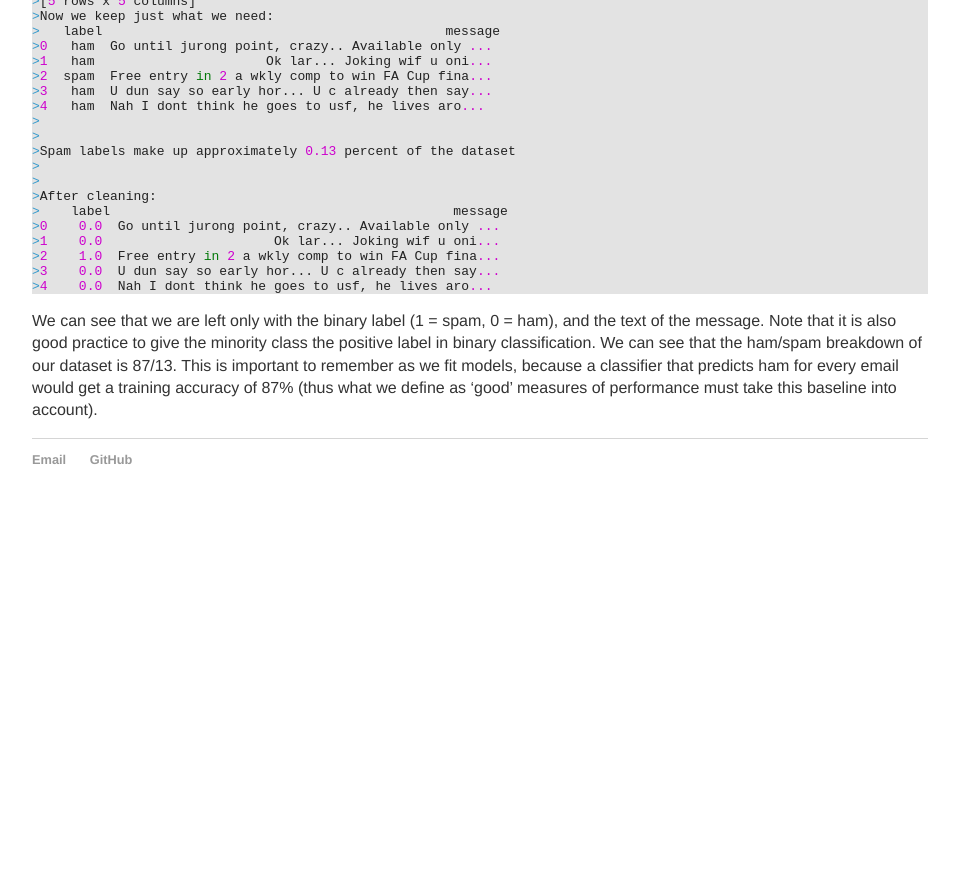
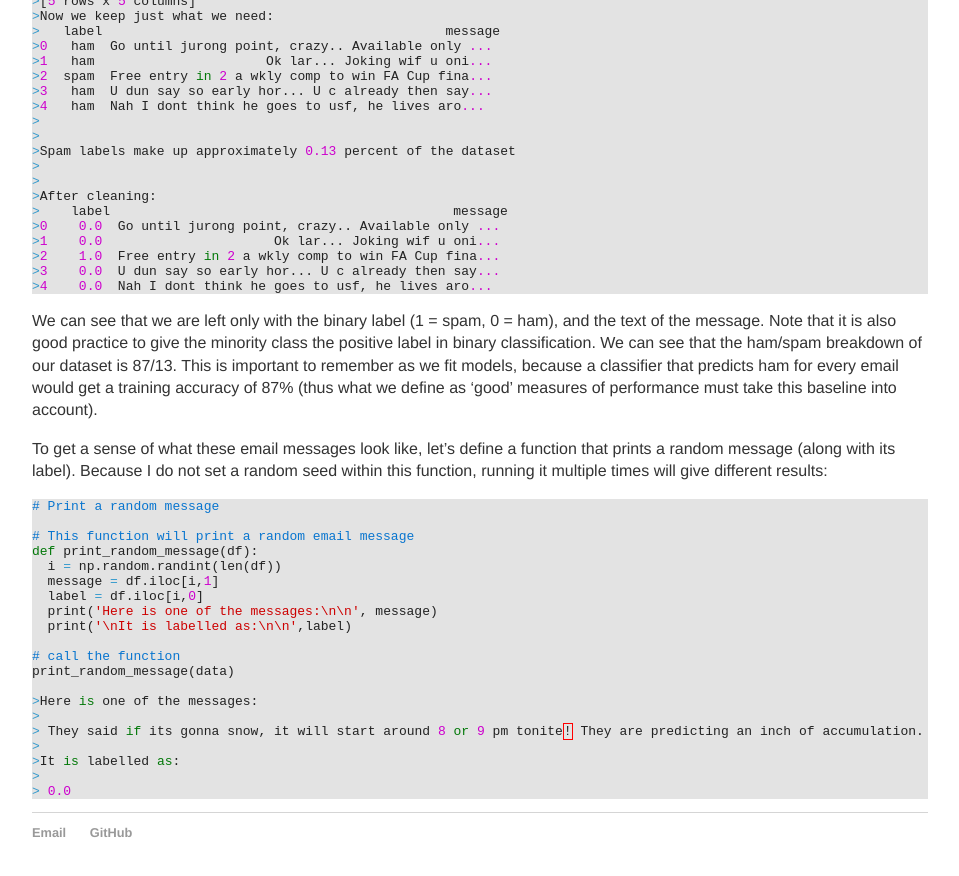
Before and after one commit to 12mre1/12mre1.github.io, a Jekyll site: the page built from _posts/2020-12-30-Spam-Classification-From-Scratch-With-Naive-Bayes.md, in a window 1280 px wide and 900 px high, scrolled down 1574 px. Shown: the top 876 px of the window, without its empty margins (160-1119 px from the left). Built offline with Jekyll 4.4.1, drawn with Linux system fonts in a browser that asks for light colours; before the commit the page ends 2101 px from its top, so only the background shows below that.

Commit message:
upload post changes

````diff
--- a/_posts/2020-12-30-Spam-Classification-From-Scratch-With-Naive-Bayes.md
+++ b/_posts/2020-12-30-Spam-Classification-From-Scratch-With-Naive-Bayes.md
@@ -97,3 +97,29 @@ We can see that we are left only with the binary label (1 = spam, 0 = ham), and
 class the positive label in binary classification. We can see that the ham/spam breakdown of our dataset is 87/13. This is important to remember as we
 fit models, because a classifier that predicts ham for every email would get a training accuracy of 87% (thus what we define as 'good' measures of performance
 must take this baseline into account).
+
+To get a sense of what these email messages look like, let's define a function that prints a random message (along with its label). Because I do not
+set a random seed within this function, running it multiple times will give different results:
+
+```python
+# Print a random message
+
+# This function will print a random email message
+def print_random_message(df):
+  i = np.random.randint(len(df))
+  message = df.iloc[i,1]
+  label = df.iloc[i,0]
+  print('Here is one of the messages:\n\n', message)
+  print('\nIt is labelled as:\n\n',label)
+
+# call the function
+print_random_message(data)
+
+>Here is one of the messages:
+>
+> They said if its gonna snow, it will start around 8 or 9 pm tonite! They are predicting an inch of accumulation.
+>
+>It is labelled as:
+>
+> 0.0
+```
````
